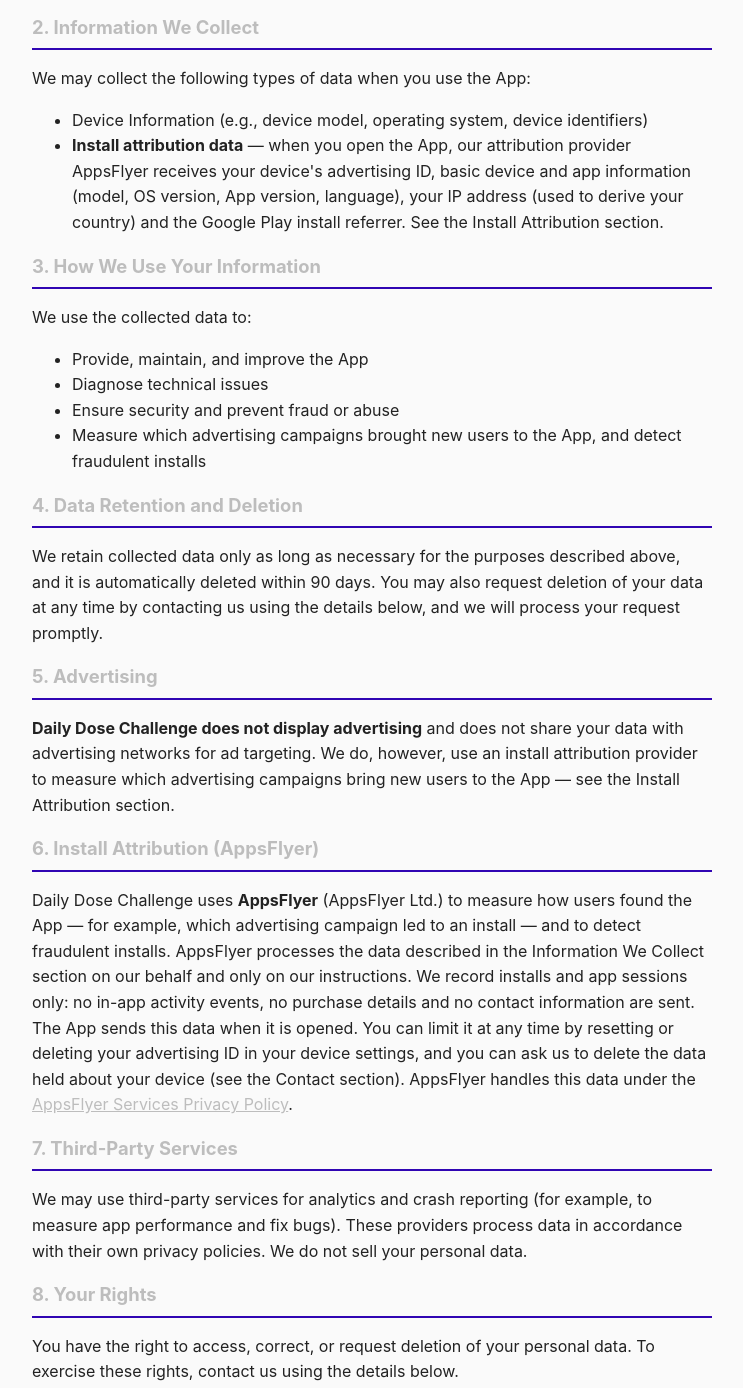
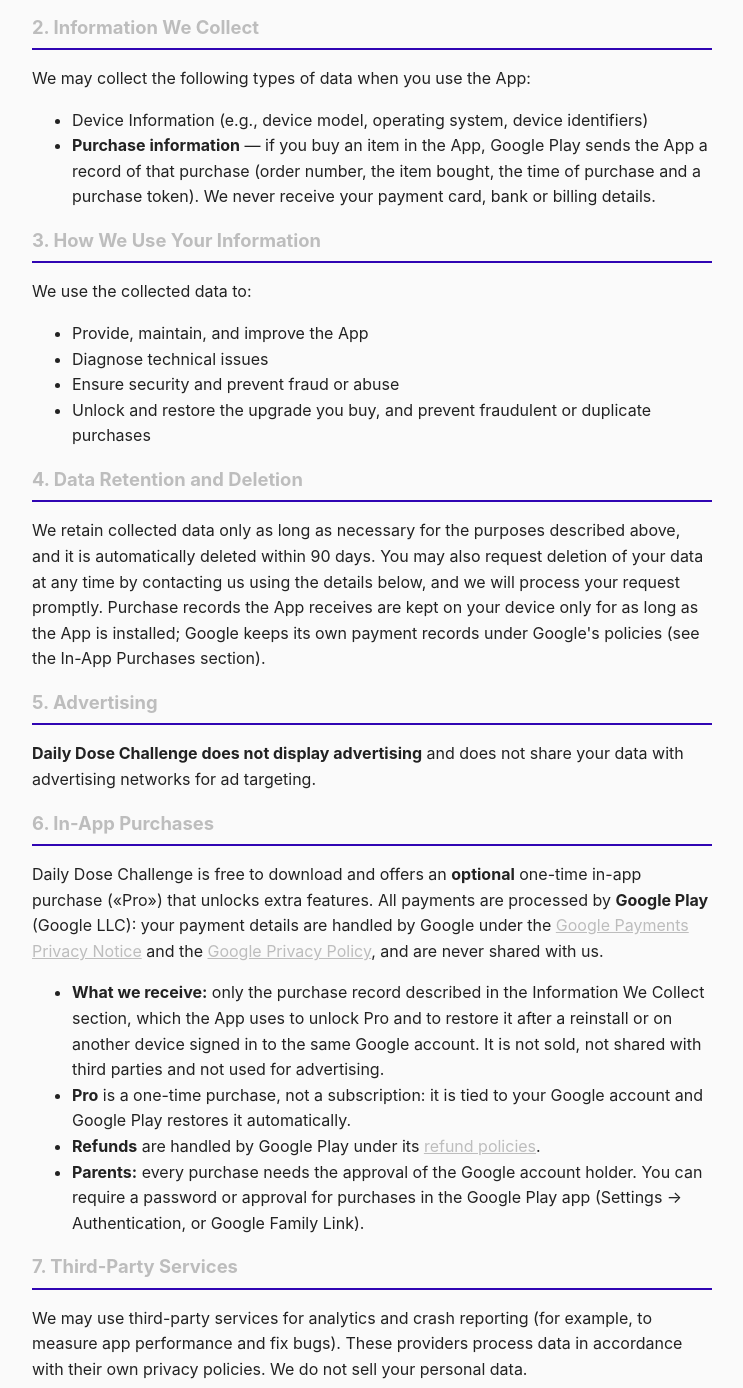
Before and after one commit to harborbayltdd/harborbayltdd.github.io, a plain HTML site: page daily-dose-challenge/index.html in a window 1280 px wide. Shown: the part 823-2211 px from the top of the page, without its empty margins (268-1011 px from the left). Drawn offline with Linux system fonts and the light colour scheme.

Commit message:
feat(privacy): add daily-dose-challenge policy for harborbayltdd@gmail.com

```diff
--- a/daily-dose-challenge/index.html
+++ b/daily-dose-challenge/index.html
@@ -38,10 +38,9 @@
   <p>We may collect the following types of data when you use the App:</p>
   <ul>
     <li>Device Information (e.g., device model, operating system, device identifiers)</li>
-    <li><strong>Install attribution data</strong> — when you open the App, our attribution provider
-      AppsFlyer receives your device's advertising ID, basic device and app information (model, OS
-      version, App version, language), your IP address (used to derive your country) and the Google Play
-      install referrer. See the Install Attribution section.</li>
+    <li><strong>Purchase information</strong> — if you buy an item in the App, Google Play sends
+      the App a record of that purchase (order number, the item bought, the time of purchase and a
+      purchase token). We never receive your payment card, bank or billing details.</li>
   </ul>
 
   <h2>3. How We Use Your Information</h2>
@@ -50,8 +49,7 @@
     <li>Provide, maintain, and improve the App</li>
     <li>Diagnose technical issues</li>
     <li>Ensure security and prevent fraud or abuse</li>
-    <li>Measure which advertising campaigns brought new users to the App, and detect fraudulent
-      installs</li>
+    <li>Unlock and restore the upgrade you buy, and prevent fraudulent or duplicate purchases</li>
   </ul>
 
   <h2>4. Data Retention and Deletion</h2>
@@ -59,27 +57,38 @@
     We retain collected data only as long as necessary for the purposes described
     above, and it is automatically deleted within 90 days. You may also request
     deletion of your data at any time by contacting us using the details below,
-    and we will process your request promptly.
+    and we will process your request promptly. Purchase records the App receives are kept on your device only for as
+    long as the App is installed; Google keeps its own payment records under Google's policies
+    (see the In-App Purchases section).
   </p>
 
   <h2>5. Advertising</h2>
   <p>
     <strong>Daily Dose Challenge does not display advertising</strong> and does not share
-    your data with advertising networks for ad targeting. We do, however, use an install attribution provider to measure which
-    advertising campaigns bring new users to the App — see the Install Attribution section.
+    your data with advertising networks for ad targeting.
   </p>
-
-  <h2>6. Install Attribution (AppsFlyer)</h2>
+  <h2>6. In-App Purchases</h2>
   <p>
-    Daily Dose Challenge uses <strong>AppsFlyer</strong> (AppsFlyer Ltd.) to measure how users found the App —
-    for example, which advertising campaign led to an install — and to detect fraudulent installs.
-    AppsFlyer processes the data described in the Information We Collect section on our behalf and
-    only on our instructions. We record installs and app sessions only: no in-app activity events, no
-    purchase details and no contact information are sent. The App sends this data when it is opened. You can limit it at any time by
-    resetting or deleting your advertising ID in your device settings, and you can ask us to delete
-    the data held about your device (see the Contact section). AppsFlyer handles this data under the
-    <a href="https://www.appsflyer.com/legal/services-privacy-policy/" target="_blank" rel="noopener">AppsFlyer Services Privacy Policy</a>.
+    Daily Dose Challenge is free to download and offers an <strong>optional</strong> one-time in-app purchase («Pro»)
+    that unlocks extra features. All payments are processed by <strong>Google Play</strong> (Google LLC): your
+    payment details are handled by Google under the
+    <a href="https://payments.google.com/payments/apis-secure/u/0/get_legal_document?ldo=0&amp;ldt=privacynotice" target="_blank" rel="noopener">Google Payments Privacy Notice</a>
+    and the <a href="https://policies.google.com/privacy" target="_blank" rel="noopener">Google Privacy Policy</a>,
+    and are never shared with us.
   </p>
+  <ul>
+    <li><strong>What we receive:</strong> only the purchase record described in the Information We
+      Collect section, which the App uses to unlock Pro and to restore it after a reinstall or on another
+      device signed in to the same Google account. It is not sold, not shared with third parties and not
+      used for advertising.</li>
+    <li><strong>Pro</strong> is a one-time purchase, not a subscription: it is tied to your Google account
+      and Google Play restores it automatically.</li>
+    <li><strong>Refunds</strong> are handled by Google Play under its
+      <a href="https://support.google.com/googleplay/answer/2479637" target="_blank" rel="noopener">refund policies</a>.</li>
+    <li><strong>Parents:</strong> every purchase needs the approval of the Google account holder.
+      You can require a password or approval for purchases in the Google Play app
+      (Settings &rarr; Authentication, or Google Family Link).</li>
+  </ul>
 
   <h2>7. Third-Party Services</h2>
   <p>
```
